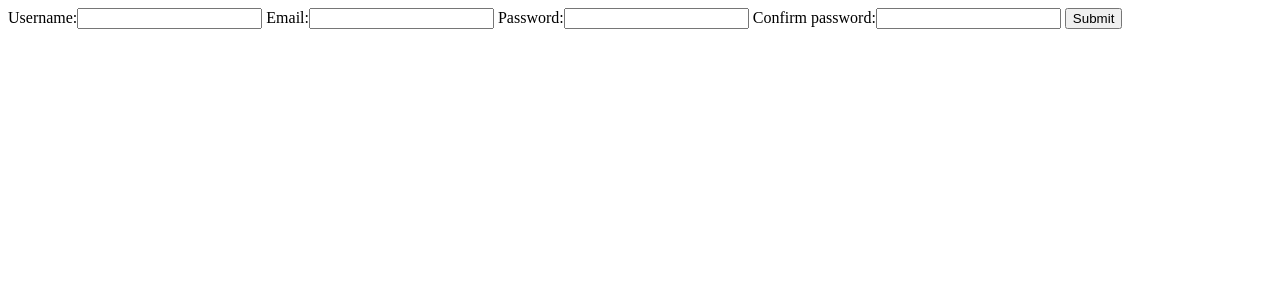
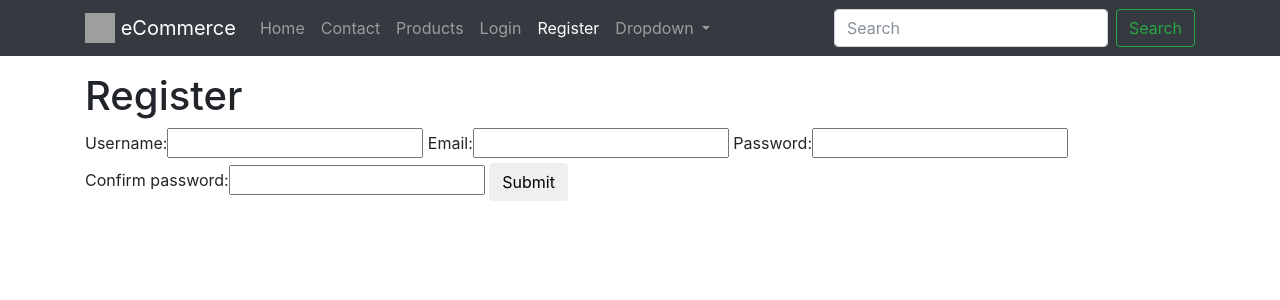
Before and after one commit to shan18/Kart, a Django app: page /register/ in a window 1280 px wide. Shown: the top 300 px of the page. Run offline with Django 3.2, Linux system fonts and the light colour scheme; some libraries are stand-ins or nearby versions; grey boxes are pictures that could not be loaded.

Commit message:
Put all elements inside bootstrap container and add margin at bottom of navbar

```diff
--- a/src/products/templates/products/detail.html
+++ b/src/products/templates/products/detail.html
@@ -5,7 +5,6 @@
 {% endblock %}
 
 {% block content %}
-  <div class="container">
   <div class="row">
     <div class="col">
       <h1>{{ object.title }}</h1>
@@ -16,5 +15,4 @@
       {% endif %}
     </div>
   </div>
-  </div>
 {% endblock %}
--- a/src/products/templates/products/list.html
+++ b/src/products/templates/products/list.html
@@ -5,7 +5,6 @@
 {% endblock %}
 
 {% block content %}
-  <div class="container">
 	<div class="row">
 	  {% for obj in object_list %}
 	    <div class="col">
@@ -16,5 +15,4 @@
   	</div>
 	  {% endfor %}
 	</div>
-  </div>
 {% endblock %}
--- a/src/templates/auth/register.html
+++ b/src/templates/auth/register.html
@@ -1,4 +1,9 @@
-<form method="POST"> {% csrf_token %}
-  {{ form }}
-  <button type="submit" class="btn btn-default">Submit</button>
-</form>
+{% extends 'base.html' %}
+
+{% block content %}
+	<h1>Register</h1>
+	<form method="POST"> {% csrf_token %}
+	  {{ form }}
+	  <button type="submit" class="btn btn-default">Submit</button>
+	</form>
+{% endblock %}
--- a/src/templates/base.html
+++ b/src/templates/base.html
@@ -10,8 +10,10 @@
   <body>
     {% include 'base/navbar.html' with brand_name='eCommerce' %}
 
-    {% block content %}
-    {% endblock %}
+    <div class="container">
+      {% block content %}
+      {% endblock %}
+    </div>
 
     {% include 'base/js.html' %}
   </body>
--- a/src/templates/base/navbar.html
+++ b/src/templates/base/navbar.html
@@ -4,7 +4,7 @@
 {% url 'login' as login_url %}
 {% url 'register' as register_url %}
 
-<nav class="navbar navbar-expand-lg navbar-dark bg-dark">
+<nav class="navbar navbar-expand-lg navbar-dark bg-dark mb-3">
   <div class="container">
     <a class="navbar-brand" href="{{ home_url }}">
       <img src="https://www.getbootstrap.com/assets/brand/bootstrap-solid.svg" width="30" height="30" class="d-inline-block align-top" alt="">
--- a/src/templates/contact/view.html
+++ b/src/templates/contact/view.html
@@ -10,7 +10,6 @@
   <h1>{{ title }}</h1>
   <h1>Hello, world!</h1>
 </div>
-<div class="container">
 <div class="row">
   <div class="col">
     <p>{{ content }}</p>
@@ -30,5 +29,4 @@
     </div>
   </div>
 </div>
-</div>
 {% endblock %}
--- a/src/templates/home_page.html
+++ b/src/templates/home_page.html
@@ -11,7 +11,6 @@
   <h1>{{ title }}</h1>
   <h1>Hello, world!</h1>
 </div>
-<div class="container">
 <div class="row">
   <div class="col">
     <img src="{% static 'img/one_piece.jpg' %}" class="img-fluid">
@@ -27,5 +26,4 @@
     </div>
   </div>
   {% endif %}
-</div>
 {% endblock %}
```
Also changed, not shown: src/templates/auth/login.html (+9 -4 lines). Lines whose indentation alone changed are shown as unchanged.
